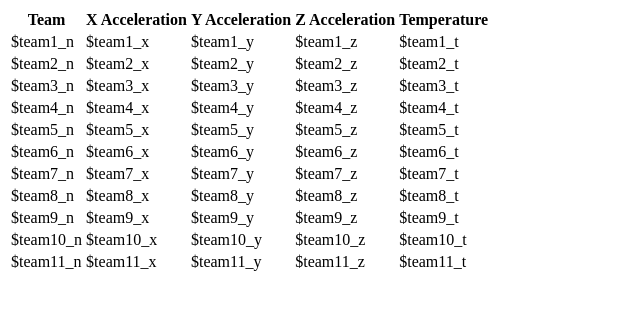
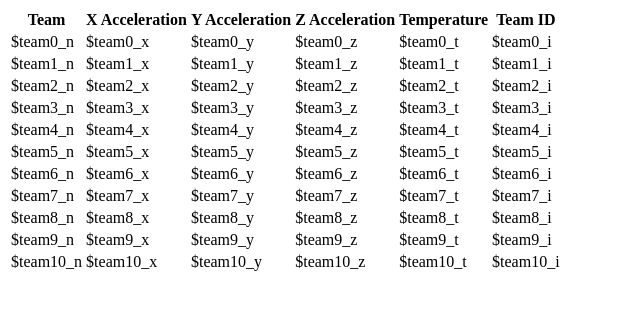
Before and after one commit to biboon/connected_shirt, a plain HTML site: page www/index.html in a window 1280 px wide. Shown: the whole page, without its empty margins (0-640 px from the left). Drawn offline with Linux system fonts and the light colour scheme.

Commit message:
Updated webpage, shows data correctly

```diff
--- a/www/index.html
+++ b/www/index.html
@@ -1,8 +1,8 @@
-<!DOCTYPE HTML PUBLIC "-//W3C//DTD HTML 3.2//EN">
+<!DOCTYPE HTML PUBLIC "-//W2C//DTD HTML 2.1//EN">
 <html>
 	<head>
 		<title>Projet SyR</title>
-		<META HTTP-EQUIV="refresh" CONTENT="2">
+		<META HTTP-EQUIV="refresh" CONTENT="1">
 	</head>
 	<body>
 		<table>
@@ -12,13 +12,23 @@
 				<th>Y Acceleration</th>
 				<th>Z Acceleration</th>
 				<th>Temperature</th>
+				<th>Team ID</th>
 			</thead>
+			<tr>
+				<td>$team0_n</td>
+				<td>$team0_x</td>
+				<td>$team0_y</td>
+				<td>$team0_z</td>
+				<td>$team0_t</td>
+				<td>$team0_i</td>
+			</tr>
 			<tr>
 				<td>$team1_n</td>
 				<td>$team1_x</td>
 				<td>$team1_y</td>
 				<td>$team1_z</td>
 				<td>$team1_t</td>
+				<td>$team1_i</td>
 			</tr>
 			<tr>
 				<td>$team2_n</td>
@@ -26,6 +36,7 @@
 				<td>$team2_y</td>
 				<td>$team2_z</td>
 				<td>$team2_t</td>
+				<td>$team2_i</td>
 			</tr>
 			<tr>
 				<td>$team3_n</td>
@@ -33,6 +44,7 @@
 				<td>$team3_y</td>
 				<td>$team3_z</td>
 				<td>$team3_t</td>
+				<td>$team3_i</td>
 			</tr>
 			<tr>
 				<td>$team4_n</td>
@@ -40,6 +52,7 @@
 				<td>$team4_y</td>
 				<td>$team4_z</td>
 				<td>$team4_t</td>
+				<td>$team4_i</td>
 			</tr>
 			<tr>
 				<td>$team5_n</td>
@@ -47,6 +60,7 @@
 				<td>$team5_y</td>
 				<td>$team5_z</td>
 				<td>$team5_t</td>
+				<td>$team5_i</td>
 			</tr>
 			<tr>
 				<td>$team6_n</td>
@@ -54,6 +68,7 @@
 				<td>$team6_y</td>
 				<td>$team6_z</td>
 				<td>$team6_t</td>
+				<td>$team6_i</td>
 			</tr>
 			<tr>
 				<td>$team7_n</td>
@@ -61,6 +76,7 @@
 				<td>$team7_y</td>
 				<td>$team7_z</td>
 				<td>$team7_t</td>
+				<td>$team7_i</td>
 			</tr>
 			<tr>
 				<td>$team8_n</td>
@@ -68,6 +84,7 @@
 				<td>$team8_y</td>
 				<td>$team8_z</td>
 				<td>$team8_t</td>
+				<td>$team8_i</td>
 			</tr>
 			<tr>
 				<td>$team9_n</td>
@@ -75,6 +92,7 @@
 				<td>$team9_y</td>
 				<td>$team9_z</td>
 				<td>$team9_t</td>
+				<td>$team9_i</td>
 			</tr>
 			<tr>
 				<td>$team10_n</td>
@@ -82,13 +100,7 @@
 				<td>$team10_y</td>
 				<td>$team10_z</td>
 				<td>$team10_t</td>
-			</tr>
-			<tr>
-				<td>$team11_n</td>
-				<td>$team11_x</td>
-				<td>$team11_y</td>
-				<td>$team11_z</td>
-				<td>$team11_t</td>
+				<td>$team10_i</td>
 			</tr>
 		</table>
 	</body>
```
Also changed, not shown: 2 other files.
